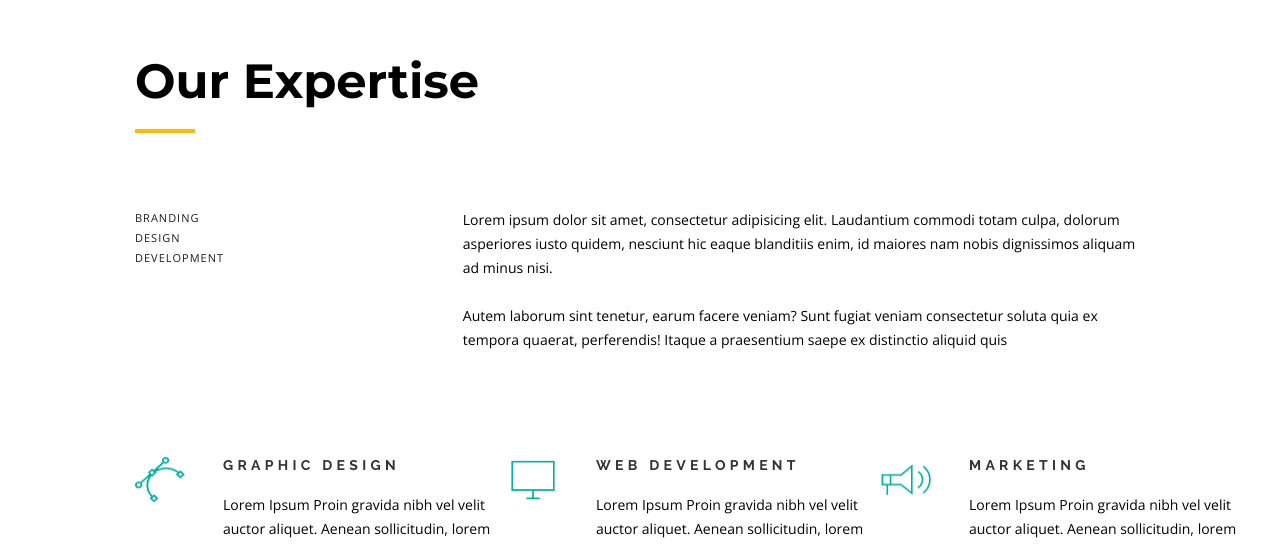
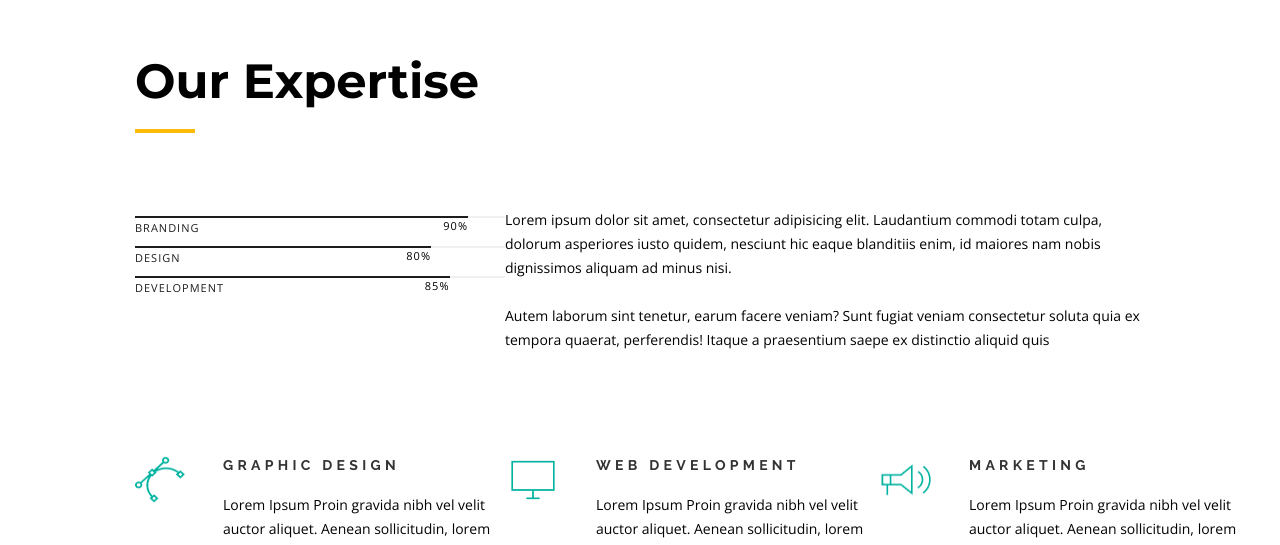
Before and after one commit to eugene-zhary/Oxygen, a plain HTML site: page index.html in a window 1280 px wide. Shown: the part 1354-1899 px from the top of the page. Drawn offline with nearby package versions, Linux system fonts and the light colour scheme.

Commit message:
statistic persents added

```diff
--- a/index.html
+++ b/index.html
@@ -88,21 +88,26 @@
         <div class="container">
             <div class="expertise__content">
 
-
                 <div class="title">
                     <h2>Our Expertise</h2>
                 </div>
 
                 <div class="expertise__statistic">
                     <div class="expertise__graphic">
+                        <div class="expertise__branding-persents">
                             <div class="expertise__graphic-item">
                                 <p>BRANDING</p>
                             </div>
+                        </div>
+                        <div class="expertise__design-persents">
                             <div class="expertise__graphic-item">
                                 <p>DESIGN</p>
                             </div>
+                        </div>
+                        <div class="expertise__development-persents">
                             <div class="expertise__graphic-item">
                                 <p>DEVELOPMENT</p>
+                            </div>
                         </div>
 
 
--- a/scss/style.scss
+++ b/scss/style.scss
@@ -154,6 +154,7 @@ $menu-color: #373a39;
     &__text {
         padding-top: 9px;
         width: 770px;
+        overflow: auto;
     }
 }
 
@@ -174,15 +175,48 @@ $menu-color: #373a39;
 
     &__graphic {
         width: 370px;
-    }
 
-    &__graphic-item {
         font-family: "Open Sans";
         font-size: 11px;
         line-height: 20px;
         letter-spacing: 1px;
+    }
 
+    @mixin set-line($content, $persent, $color) {
+        position: relative;
+
+        &::after {
+            content: $content;
+            position: absolute;
+            text-align: right;
+
+            height: 2px;
+            width: $persent;
+
+            top: -2px;
+            background-color: $color;
+        }
+    }
+
+    &__graphic-item {
+        width: 370px;
+        margin: 10px 0;
+        margin-right: 30px;
         color: #1d1d1d;
+
+        @include set-line("", 100%, #f0f0f0);
+    }
+
+    &__branding-persents {
+        @include set-line("90%", 90%, #1d1d1d);
+    }
+
+    &__design-persents {
+        @include set-line("80%", 80%, #1d1d1d);
+    }
+
+    &__development-persents {
+        @include set-line("85%", 85%, #1d1d1d);
     }
 
     &__text {
```
Also changed, not shown: css/style.css. Lines whose indentation alone changed are shown as unchanged.
